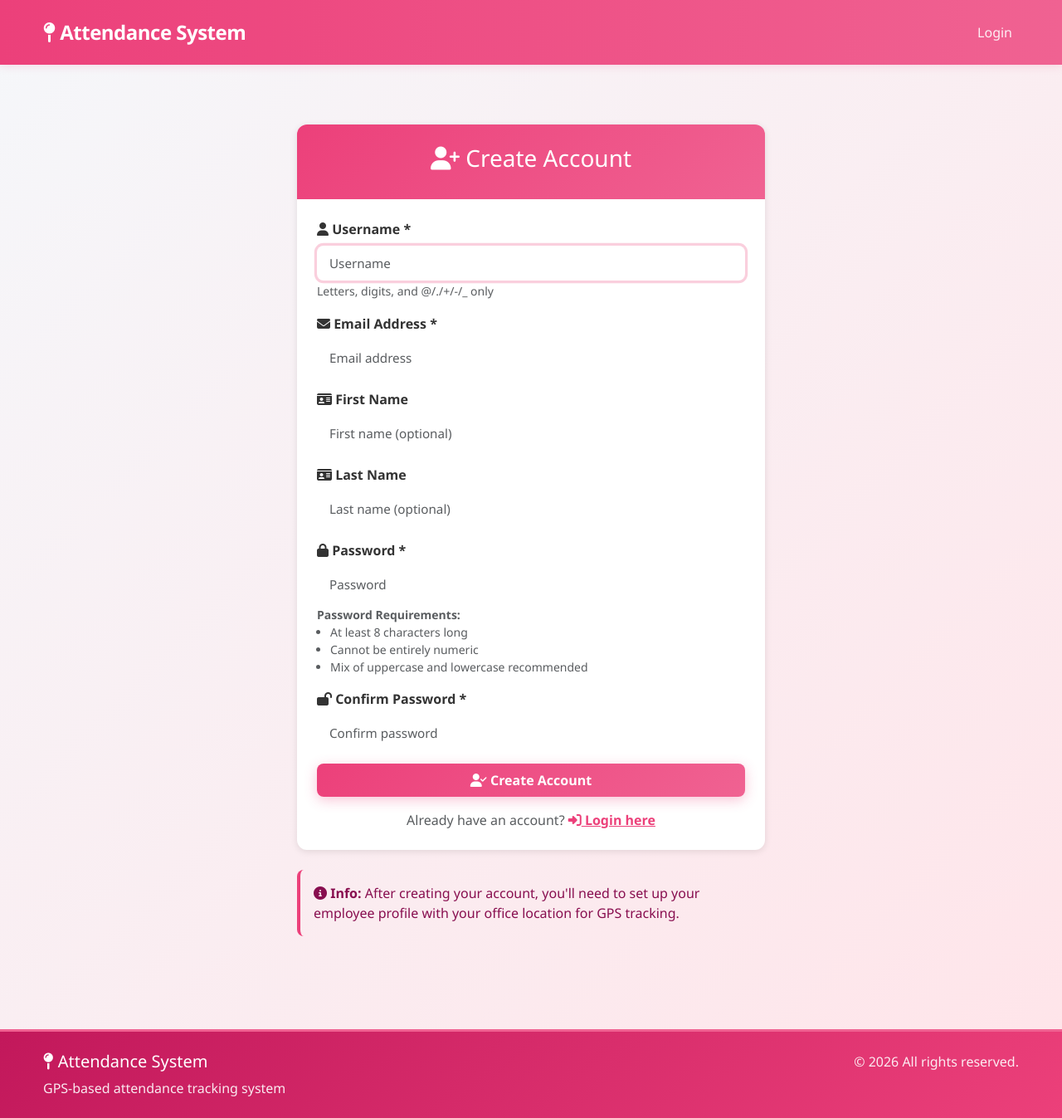
After one commit to Vaishnavi-250/maze-solver-game, a Django app: page /signup/ in a window 1280 px wide. The commit adds this page. Shown: the whole page at 83% size. Run offline with Django 4.2, Linux system fonts and the light colour scheme.

Commit message:
Add user signup/registration feature with form validation and pink theme UI

```diff
--- a/Desktop/location_attendance_project/attendance_system/attendance/forms.py
+++ b/Desktop/location_attendance_project/attendance_system/attendance/forms.py
@@ -1,6 +1,69 @@
 from django import forms
 from django.contrib.auth.models import User
+from django.contrib.auth.forms import UserCreationForm
 from .models import Employee, Attendance
+
+
+class SignUpForm(UserCreationForm):
+    first_name = forms.CharField(
+        max_length=30,
+        required=False,
+        widget=forms.TextInput(attrs={
+            'class': 'form-control',
+            'placeholder': 'First name (optional)',
+        })
+    )
+    last_name = forms.CharField(
+        max_length=150,
+        required=False,
+        widget=forms.TextInput(attrs={
+            'class': 'form-control',
+            'placeholder': 'Last name (optional)',
+        })
+    )
+    email = forms.EmailField(
+        required=True,
+        widget=forms.EmailInput(attrs={
+            'class': 'form-control',
+            'placeholder': 'Email address',
+        })
+    )
+
+    class Meta:
+        model = User
+        fields = ('username', 'email', 'first_name', 'last_name', 'password1', 'password2')
+
+    def __init__(self, *args, **kwargs):
+        super().__init__(*args, **kwargs)
+        self.fields['username'].widget.attrs.update({
+            'class': 'form-control',
+            'placeholder': 'Username',
+        })
+        self.fields['password1'].widget.attrs.update({
+            'class': 'form-control',
+            'placeholder': 'Password',
+        })
+        self.fields['password2'].widget.attrs.update({
+            'class': 'form-control',
+            'placeholder': 'Confirm password',
+        })
+
+        # Update help text styling
+        self.fields['username'].help_text = 'Letters, digits, and @/./+/-/_ only.'
+        self.fields['password1'].help_text = ''
+        self.fields['password2'].help_text = ''
+
+    def clean_email(self):
+        email = self.cleaned_data.get('email')
+        if User.objects.filter(email=email).exists():
+            raise forms.ValidationError('This email is already registered.')
+        return email
+
+    def clean_username(self):
+        username = self.cleaned_data.get('username')
+        if User.objects.filter(username=username).exists():
+            raise forms.ValidationError('This username is already taken.')
+        return username
 
 
 class EmployeeForm(forms.ModelForm):
--- a/Desktop/location_attendance_project/attendance_system/attendance/views.py
+++ b/Desktop/location_attendance_project/attendance_system/attendance/views.py
@@ -1,6 +1,8 @@
 from django.shortcuts import render, redirect, get_object_or_404
 from django.contrib.auth.decorators import login_required
 from django.contrib.auth.models import User
+from django.contrib.auth import authenticate, login
+from django.contrib import messages
 from django.http import JsonResponse
 from django.views.decorators.http import require_http_methods
 from django.utils import timezone
@@ -9,8 +11,30 @@ from datetime import datetime, timedelta
 import json
 
 from .models import Employee, Attendance
-from .forms import EmployeeForm, AttendanceCheckInForm, AttendanceCheckOutForm, AttendanceFilterForm
+from .forms import EmployeeForm, AttendanceCheckInForm, AttendanceCheckOutForm, AttendanceFilterForm, SignUpForm
 from .utils import calculate_distance, is_within_distance, format_distance
+
+
+def signup(request):
+    """User registration view"""
+    if request.user.is_authenticated:
+        return redirect('attendance:dashboard')
+
+    if request.method == 'POST':
+        form = SignUpForm(request.POST)
+        if form.is_valid():
+            user = form.save()
+            messages.success(request, 'Account created successfully! Please log in.')
+            return redirect('login')
+        else:
+            for field, errors in form.errors.items():
+                for error in errors:
+                    messages.error(request, f'{field}: {error}')
+    else:
+        form = SignUpForm()
+
+    context = {'form': form}
+    return render(request, 'auth/signup.html', context)
 
 
 @login_required
--- a/Desktop/location_attendance_project/attendance_system/attendance_system/settings.py
+++ b/Desktop/location_attendance_project/attendance_system/attendance_system/settings.py
@@ -124,3 +124,7 @@ STATIC_ROOT = BASE_DIR / 'staticfiles'
 # https://docs.djangoproject.com/en/4.2/ref/settings/#default-auto-field
 
 DEFAULT_AUTO_FIELD = 'django.db.models.BigAutoField'
+
+# Login URL
+LOGIN_URL = 'login'
+LOGIN_REDIRECT_URL = 'attendance:dashboard'
--- a/Desktop/location_attendance_project/attendance_system/attendance_system/urls.py
+++ b/Desktop/location_attendance_project/attendance_system/attendance_system/urls.py
@@ -17,10 +17,12 @@ Including another URLconf
 from django.contrib import admin
 from django.urls import path, include
 from django.contrib.auth import views as auth_views
+from attendance import views as attendance_views
 
 urlpatterns = [
     path('admin/', admin.site.urls),
     path('attendance/', include('attendance.urls')),
+    path('signup/', attendance_views.signup, name='signup'),
     path('login/', auth_views.LoginView.as_view(template_name='auth/login.html'), name='login'),
     path('logout/', auth_views.LogoutView.as_view(next_page='login'), name='logout'),
     path('', lambda request: __import__('django.shortcuts', fromlist=['redirect']).redirect('attendance:dashboard')),
--- /dev/null
+++ b/Desktop/location_attendance_project/attendance_system/templates/auth/signup.html
@@ -0,0 +1,161 @@
+{% extends "base.html" %}
+{% load static %}
+
+{% block title %}Sign Up - Attendance System{% endblock %}
+
+{% block content %}
+<div class="container mt-5">
+    <div class="row justify-content-center">
+        <div class="col-md-6">
+            <div class="card">
+                <div class="card-header text-center py-4">
+                    <h3><i class="fas fa-user-plus"></i> Create Account</h3>
+                </div>
+                <div class="card-body p-4">
+                    {% if messages %}
+                        {% for message in messages %}
+                            <div class="alert alert-{{ message.tags }} alert-dismissible fade show" role="alert">
+                                {{ message }}
+                                <button type="button" class="btn-close" data-bs-dismiss="alert"></button>
+                            </div>
+                        {% endfor %}
+                    {% endif %}
+
+                    <form method="post" class="signup-form" novalidate>
+                        {% csrf_token %}
+
+                        <!-- Username Field -->
+                        <div class="mb-3">
+                            <label for="{{ form.username.id_for_label }}" class="form-label">
+                                <i class="fas fa-user"></i> Username *
+                            </label>
+                            {{ form.username }}
+                            {% if form.username.errors %}
+                                <div class="text-danger small mt-1">
+                                    {% for error in form.username.errors %}
+                                        <i class="fas fa-exclamation-circle"></i> {{ error }}
+                                    {% endfor %}
+                                </div>
+                            {% endif %}
+                            <small class="text-muted">Letters, digits, and @/./+/-/_ only</small>
+                        </div>
+
+                        <!-- Email Field -->
+                        <div class="mb-3">
+                            <label for="{{ form.email.id_for_label }}" class="form-label">
+                                <i class="fas fa-envelope"></i> Email Address *
+                            </label>
+                            {{ form.email }}
+                            {% if form.email.errors %}
+                                <div class="text-danger small mt-1">
+                                    {% for error in form.email.errors %}
+                                        <i class="fas fa-exclamation-circle"></i> {{ error }}
+                                    {% endfor %}
+                                </div>
+                            {% endif %}
+                        </div>
+
+                        <!-- First Name Field -->
+                        <div class="mb-3">
+                            <label for="{{ form.first_name.id_for_label }}" class="form-label">
+                                <i class="fas fa-id-card"></i> First Name
+                            </label>
+                            {{ form.first_name }}
+                        </div>
+
+                        <!-- Last Name Field -->
+                        <div class="mb-3">
+                            <label for="{{ form.last_name.id_for_label }}" class="form-label">
+                                <i class="fas fa-id-card"></i> Last Name
+                            </label>
+                            {{ form.last_name }}
+                        </div>
+
+                        <!-- Password Field -->
+                        <div class="mb-3">
+                            <label for="{{ form.password1.id_for_label }}" class="form-label">
+                                <i class="fas fa-lock"></i> Password *
+                            </label>
+                            {{ form.password1 }}
+                            {% if form.password1.errors %}
+                                <div class="text-danger small mt-1">
+                                    {% for error in form.password1.errors %}
+                                        <i class="fas fa-exclamation-circle"></i> {{ error }}
+                                    {% endfor %}
+                                </div>
+                            {% endif %}
+                            <small class="text-muted d-block mt-1">
+                                <strong>Password Requirements:</strong>
+                                <ul class="mb-0 ps-3">
+                                    <li>At least 8 characters long</li>
+                                    <li>Cannot be entirely numeric</li>
+                                    <li>Mix of uppercase and lowercase recommended</li>
+                                </ul>
+                            </small>
+                        </div>
+
+                        <!-- Confirm Password Field -->
+                        <div class="mb-3">
+                            <label for="{{ form.password2.id_for_label }}" class="form-label">
+                                <i class="fas fa-lock-open"></i> Confirm Password *
+                            </label>
+                            {{ form.password2 }}
+                            {% if form.password2.errors %}
+                                <div class="text-danger small mt-1">
+                                    {% for error in form.password2.errors %}
+                                        <i class="fas fa-exclamation-circle"></i> {{ error }}
+                                    {% endfor %}
+                                </div>
+                            {% endif %}
+                        </div>
+
+                        <!-- Non-field errors -->
+                        {% if form.non_field_errors %}
+                            <div class="alert alert-danger mb-3">
+                                {% for error in form.non_field_errors %}
+                                    <p class="mb-0"><i class="fas fa-exclamation-circle"></i> {{ error }}</p>
+                                {% endfor %}
+                            </div>
+                        {% endif %}
+
+                        <!-- Submit Button -->
+                        <button type="submit" class="btn btn-pink w-100 py-2 mb-3">
+                            <i class="fas fa-user-check"></i> Create Account
+                        </button>
+                    </form>
+
+                    <!-- Login Link -->
+                    <div class="text-center">
+                        <p class="text-muted mb-0">
+                            Already have an account?
+                            <a href="{% url 'login' %}" class="text-pink fw-bold">
+                                <i class="fas fa-sign-in-alt"></i> Login here
+                            </a>
+                        </p>
+                    </div>
+                </div>
+            </div>
+
+            <!-- Info Box -->
+            <div class="alert alert-info mt-4">
+                <i class="fas fa-info-circle"></i>
+                <strong>Info:</strong> After creating your account, you'll need to set up your employee profile with your office location for GPS tracking.
+            </div>
+        </div>
+    </div>
+</div>
+
+<style>
+    .form-control, .form-select {
+        border-radius: 8px;
+    }
+
+    .signup-form input:invalid {
+        border-color: #f44336;
+    }
+
+    .signup-form input:valid {
+        border-color: #4caf50;
+    }
+</style>
+{% endblock %}
```
Also changed, not shown: Desktop/location_attendance_project/attendance_system/templates/auth/login.html (+13 -1 lines).
